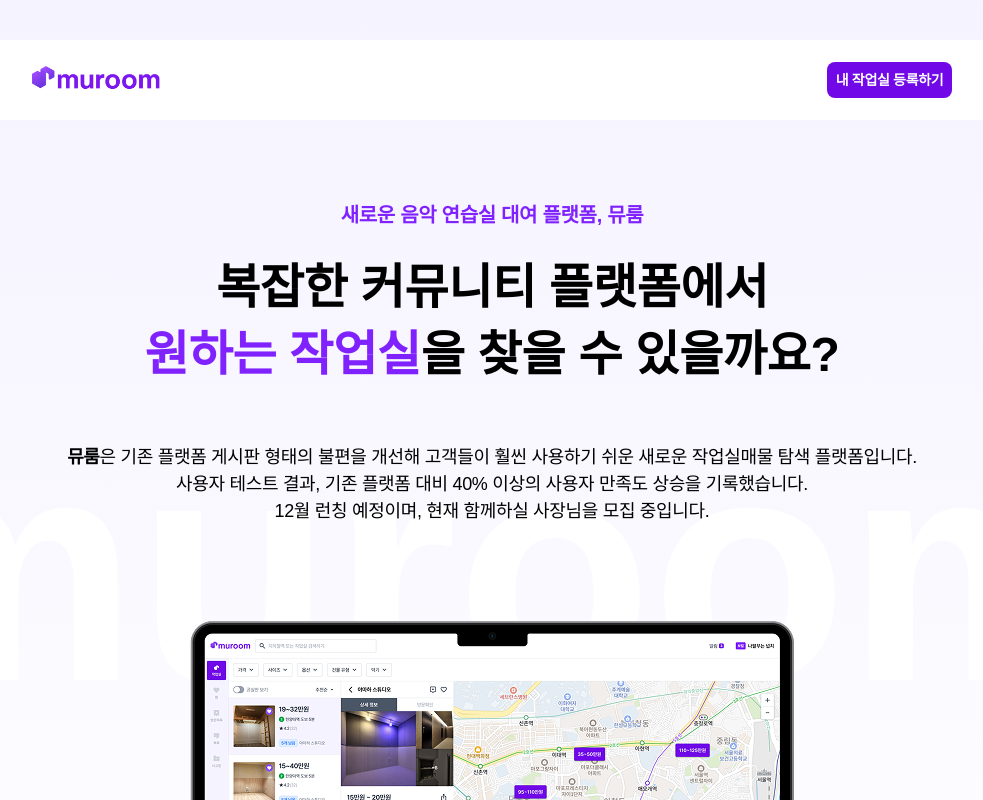
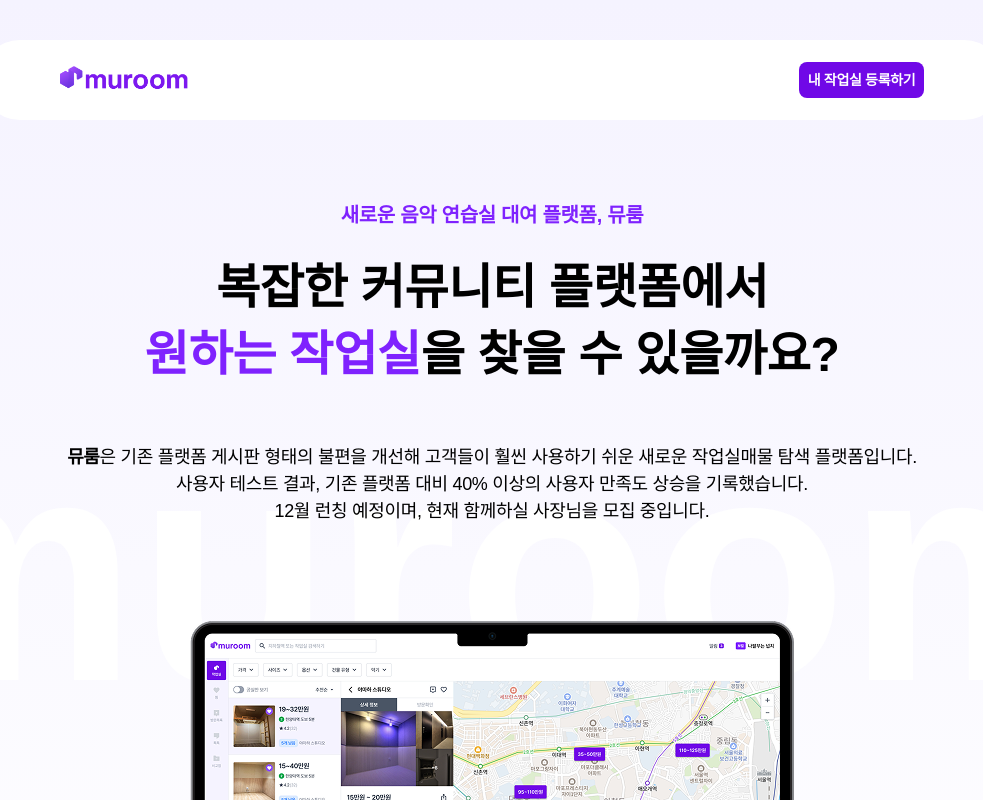
Before and after one commit to muroom-studio/muroom-frontend-beta, a Next.js app: page / in a window 1280 px wide. Shown: the top 800 px of the page, without its empty margins (148-1131 px from the left). Built offline with nearby package versions, Linux system fonts and the light colour scheme.

Commit message:
style: 비율 조정

```diff
--- a/src/app/page.tsx
+++ b/src/app/page.tsx
@@ -57,7 +57,7 @@
     ];
 
     return (
-        <div className='relative w-full min-w-306 h-full bg-white'>
+        <div className='relative w-full min-w-306 h-full bg-white flex justify-center'>
             <div
                 id='background-muroom'
                 className='
@@ -72,7 +72,7 @@
             <div
                 className='
                 relative z-20
-                w-full min-w-306 h-full
+                w-306 min-w-306 h-full
                 px-25
                 '
             >
```
